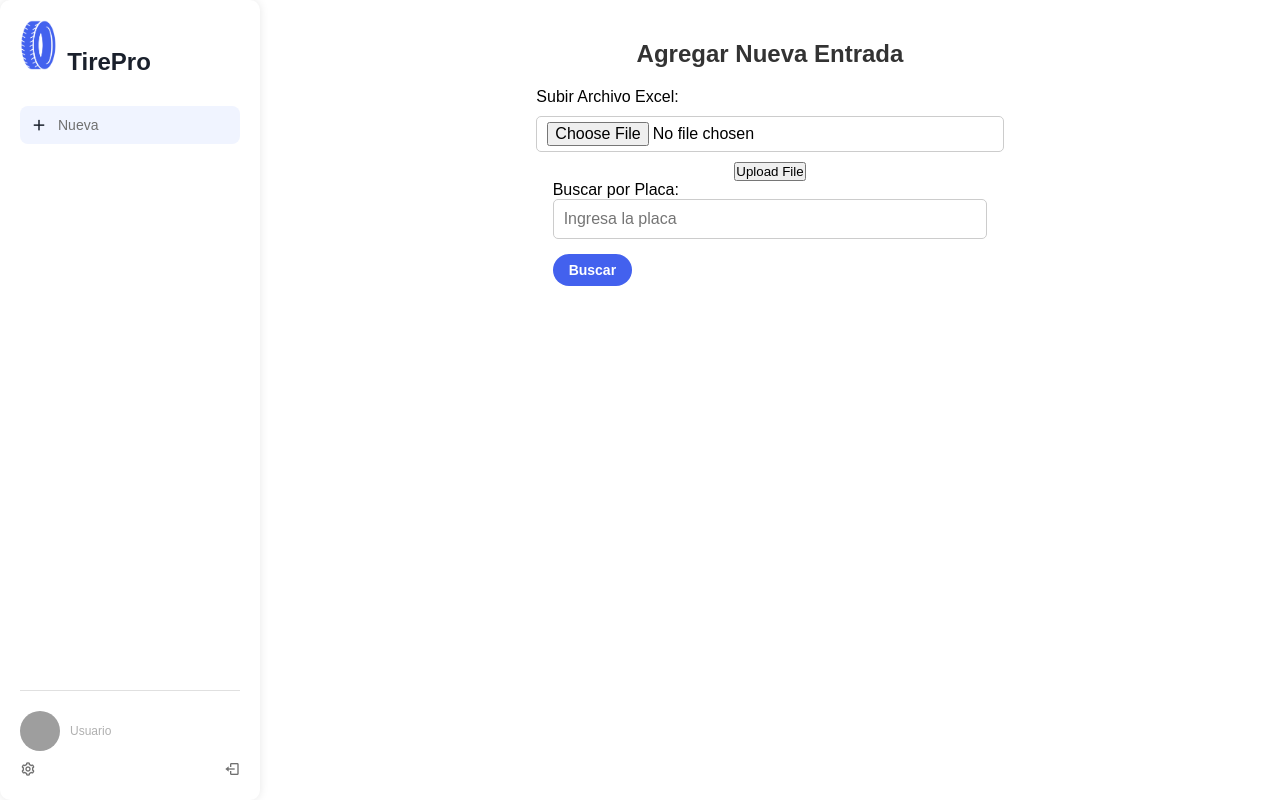
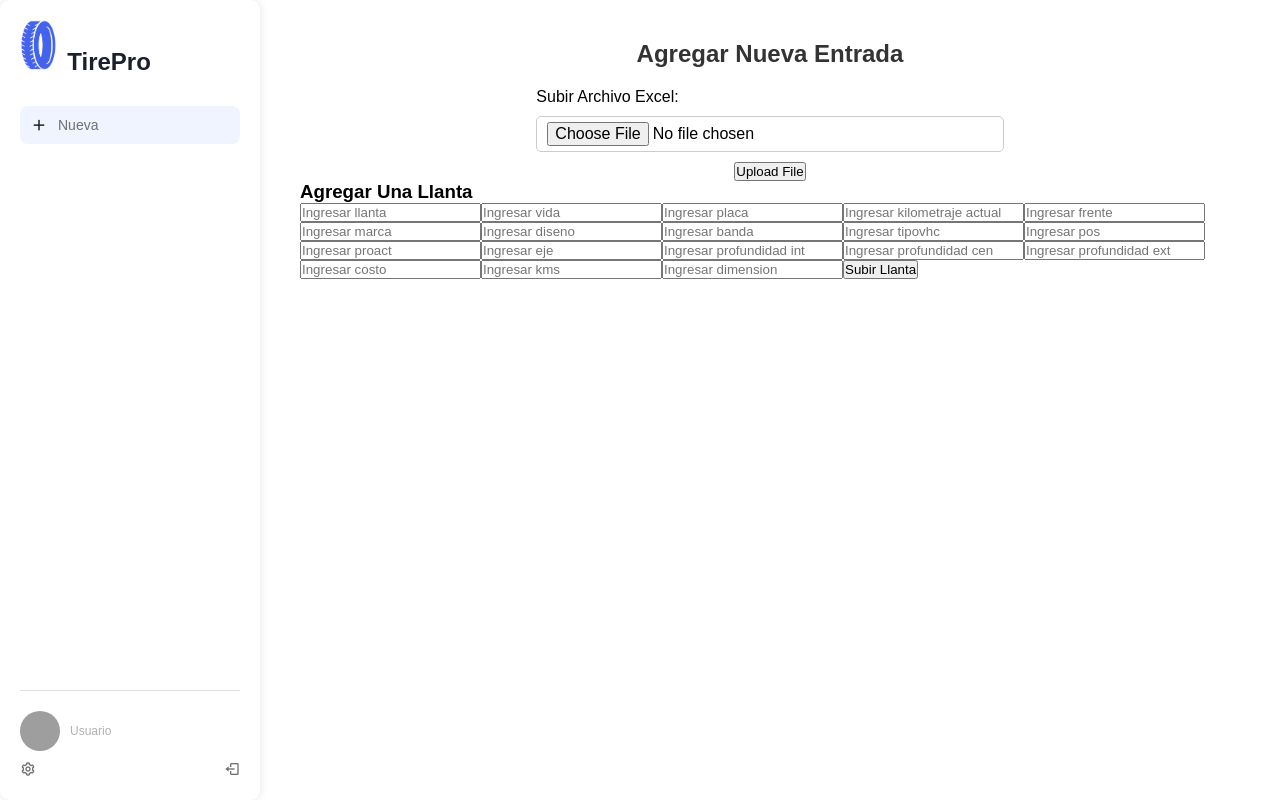
Before and after one commit to jeronimomoralesj/tirepro, a React (Create React App) app in the folder client/: page /nueva in a window 1280 px wide. Built offline with nearby package versions, Linux system fonts and the light colour scheme; sample sign-in values are in the browser's storage; grey boxes are pictures that could not be loaded; what chartjs-plugin-datalabels would draw is missing.

Commit message:
Add single tire with models updated

```diff
--- a/client/src/components/Nueva.js
+++ b/client/src/components/Nueva.js
@@ -9,6 +9,26 @@ const Nueva = () => {
   const [filteredTires, setFilteredTires] = useState([]);
   const [loading, setLoading] = useState(false);
   const [proactUpdates, setProactUpdates] = useState({});
+  const [individualTire, setIndividualTire] = useState({
+    llanta: '',
+    vida: '',
+    placa: '',
+    kilometraje_actual: '',
+    frente: '',
+    marca: '',
+    diseno: '',
+    banda: '',
+    tipovhc: '',
+    pos: '',
+    proact: '',
+    eje: '',
+    profundidad_int: '',
+    profundidad_cen: '',
+    profundidad_ext: '',
+    costo: '',
+    kms: '',
+    dimension: '',
+  });
 
   const handleFileChange = (event) => {
     setFile(event.target.files[0]);
@@ -35,7 +55,7 @@ const Nueva = () => {
 
     try {
       const uploadResponse = await axios.post('https://tirepro.onrender.com/api/tires/upload', formData, {
-      headers: { 'Content-Type': 'multipart/form-data' },
+        headers: { 'Content-Type': 'multipart/form-data', Authorization: `Bearer ${token}` },
       });
 
       const tires = uploadResponse.data.tires;
@@ -44,44 +64,12 @@ const Nueva = () => {
         throw new Error('Unexpected response format: tires data is not an array');
       }
 
-    // Map tires to events format, including `placa`
-    const currentDate = new Date();
-    const day = currentDate.getDate();
-    const month = currentDate.getMonth() + 1;
-    const year = currentDate.getFullYear();
-
-    const events = tires.map((tire) => ({
-      llanta: tire.llanta,
-      vida: tire.vida.map((entry) => ({
-        day: entry.day || day,
-        month: entry.month || month,
-        year: entry.year || year,
-        value: entry.value,
-      })),
-      pos: tire.pos.map((entry) => ({
-        day: entry.day || day,
-        month: entry.month || month,
-        year: entry.year || year,
-        value: entry.value,
-      })),
-      otherevents: [], // Start as empty
-      user: userId,
-      placa: tire.placa, // Add `placa` to the event
-    }));
-
-    // Send events to the backend
-    await axios.post('https://tirepro.onrender.com/api/events/create-many', { events }, {
-      headers: { Authorization: `Bearer ${token}` },
-    });
-
-    alert("File uploaded and events created successfully!");
+      alert("File uploaded successfully!");
     } catch (error) {
-    console.error("Error uploading file or creating events:", error);
-    alert("Error uploading file or creating events");
+      console.error("Error uploading file:", error);
+      alert("Error uploading file");
     }
   };
-
-
 
   const handlePlacaSearch = async () => {
     if (!placa.trim()) {
@@ -155,6 +143,138 @@ const Nueva = () => {
     }
   };
 
+  const handleIndividualTireChange = (field, value) => {
+    setIndividualTire((prevState) => ({
+      ...prevState,
+      [field]: value,
+    }));
+  };
+
+  const handleSingleTireUpload = async () => {
+    const token = localStorage.getItem('token');
+    const userId = token ? JSON.parse(atob(token.split('.')[1])).user.id : null;
+
+    if (!userId) {
+      alert("User ID not found");
+      return;
+    }
+
+    try {
+      const currentDate = new Date();
+      const newTire = {
+        llanta: individualTire.llanta || 0,
+        vida: [
+          {
+            month: currentDate.getMonth() + 1,
+            year: currentDate.getFullYear(),
+            value: individualTire.vida || 'N/A',
+          },
+        ],
+        placa: individualTire.placa || 'Unknown',
+        kilometraje_actual: [
+          {
+            month: currentDate.getMonth() + 1,
+            year: currentDate.getFullYear(),
+            value: parseFloat(individualTire.kilometraje_actual) || 0,
+          },
+        ],
+        frente: individualTire.frente || 'N/A',
+        marca: individualTire.marca || 'N/A',
+        diseno: individualTire.diseno || 'N/A',
+        banda: individualTire.banda || 'N/A',
+        tipovhc: individualTire.tipovhc || 'N/A',
+        pos: [
+          {
+            month: currentDate.getMonth() + 1,
+            year: currentDate.getFullYear(),
+            value: parseFloat(individualTire.pos) || 0,
+          },
+        ],
+        original: individualTire.original || 'N/A',
+        profundidad_int: [
+          {
+            month: currentDate.getMonth() + 1,
+            year: currentDate.getFullYear(),
+            value: parseFloat(individualTire.profundidad_int) || 0,
+          },
+        ],
+        profundidad_cen: [
+          {
+            month: currentDate.getMonth() + 1,
+            year: currentDate.getFullYear(),
+            value: parseFloat(individualTire.profundidad_cen) || 0,
+          },
+        ],
+        profundidad_ext: [
+          {
+            month: currentDate.getMonth() + 1,
+            year: currentDate.getFullYear(),
+            value: parseFloat(individualTire.profundidad_ext) || 0,
+          },
+        ],
+        costo: parseFloat(individualTire.costo) || 0,
+        kms: [
+          {
+            month: currentDate.getMonth() + 1,
+            year: currentDate.getFullYear(),
+            value: parseFloat(individualTire.kms) || 0,
+          },
+        ],
+        dimension: individualTire.dimension || 'N/A',
+        proact: [
+          {
+            month: currentDate.getMonth() + 1,
+            year: currentDate.getFullYear(),
+            value: parseFloat(individualTire.proact) || 0,
+          },
+        ],
+        eje: individualTire.eje || 'N/A',
+        KMS_x_MM: parseFloat(individualTire.KMS_x_MM) || 0,
+        pro_mes: parseFloat(individualTire.pro_mes) || 0,
+        costo_por_mes: parseFloat(individualTire.costo_por_mes) || 0,
+        costo_remanente: parseFloat(individualTire.costo_remanente) || 0,
+        proyeccion_fecha: currentDate,
+        ultima_inspeccion: currentDate,
+        user: userId,
+      };
+
+      const response = await axios.post(
+        'https://tirepro.onrender.com/api/tires',
+        newTire,
+        {
+          headers: { Authorization: `Bearer ${token}` },
+        }
+      );
+
+      alert('Tire uploaded successfully!');
+      setIndividualTire({
+        llanta: '',
+        vida: '',
+        placa: '',
+        kilometraje_actual: '',
+        frente: '',
+        marca: '',
+        diseno: '',
+        banda: '',
+        tipovhc: '',
+        pos: '',
+        proact: '',
+        eje: '',
+        profundidad_int: '',
+        profundidad_cen: '',
+        profundidad_ext: '',
+        costo: '',
+        kms: '',
+        dimension: '',
+      });
+    } catch (error) {
+      console.error("Error uploading single tire:", error);
+      alert("Error uploading single tire");
+    }
+  };
+
+
+
   return (
     <div className="nueva-container">
       <h2 className="nueva-title">Agregar Nueva Entrada</h2>
@@ -166,46 +286,21 @@ const Nueva = () => {
       </div>
       <button className="upload-button" onClick={handleFileUpload}>Upload File</button>
 
-      {/* Search by Placa Section */}
-      <div className="search-section">
-        <label htmlFor="placa-input" className="search-label">Buscar por Placa:</label>
+      {/* Individual Tire Upload Section */}
+      <div className="single-tire-section">
+        <h3>Agregar Una Llanta</h3>
+        {Object.keys(individualTire).map((key) => (
           <input
+            key={key}
             type="text"
-          id="placa-input"
-          value={placa}
-          onChange={(e) => setPlaca(e.target.value)}
-          className="placa-input"
-          placeholder="Ingresa la placa"
+            value={individualTire[key]}
+            placeholder={`Ingresar ${key.replace('_', ' ')}`}
+            onChange={(e) => handleIndividualTireChange(key, e.target.value)}
+            className="single-tire-input"
           />
-        <button className="search-button" onClick={handlePlacaSearch}>Buscar</button>
+        ))}
+        <button className="single-upload-button" onClick={handleSingleTireUpload}>Subir Llanta</button>
       </div>
-
-      {/* Loading Indicator */}
-      {loading && <div className="loading-indicator">Cargando...</div>}
-
-      {/* Display Filtered Tires */}
-      {filteredTires.length > 0 && (
-        <div className="filtered-tires-container">
-          <h3 className="filtered-tires-title">Resultados:</h3>
-          {filteredTires.map((tire) => (
-            <div key={tire._id} className="tire-card">
-              <p><strong>Placa:</strong> {tire.placa}</p>
-              <p><strong>Llanta:</strong> {tire.llanta}</p>
-              <p><strong>Marca:</strong> {tire.marca}</p>
-              <input
-                type="number"
-                className="proact-input"
-                placeholder="Proact"
-                value={proactUpdates[tire._id] || ''}
-                onChange={(e) => handleProactChange(tire._id, Number(e.target.value))}
-                min="0"
-                max="50"
-              />
-            </div>
-          ))}
-          <button className="save-button" onClick={handleSaveProact}>Guardar Cambios</button>
-        </div>
-      )}
     </div>
   );
 };
```
Also changed, not shown: 1 other file (tests, documents, lock files or other folders). Lines whose indentation alone changed are shown as unchanged.
